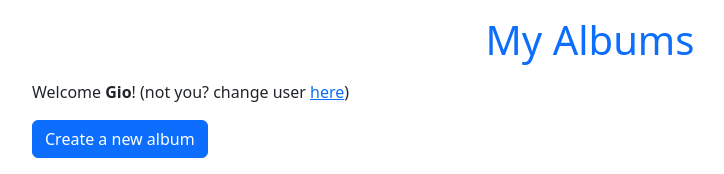
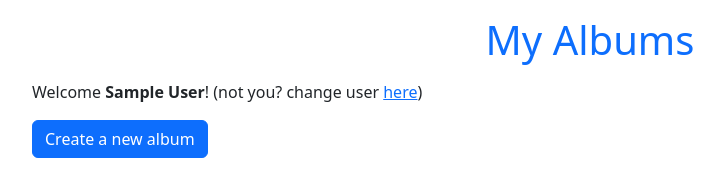
Before and after one commit to lope0216/algonquin-media, a PHP site: page /pages/myAlbums.php in a window 1280 px wide. Shown: the part 66-240 px from the top of the page, without its empty margins (50-774 px from the left). Run offline with PHP 8.4, Linux system fonts and the light colour scheme; the visitor is signed in with stand-in values (Sample User, id 1); data comes from the database, SQL or seed files in the repository; data that the repository does not hold is empty; some libraries are stand-ins or nearby versions.

Commit message:
feat: read user name from session

```diff
--- a/pages/myAlbums.php
+++ b/pages/myAlbums.php
@@ -11,7 +11,7 @@ session_start();
 
 $albumModel = new AlbumModel();
 $pictureModel = new PictureModel();
-$user = ['name' => 'Gio']; //$_SESSION['student'];
+$user = $_SESSION['UserName'];
 $accessibilityModes = $albumModel->getAccessibilityModes();
 
 if (isFromSubmit()) {
@@ -58,7 +58,7 @@ function isFromSubmit() {
   <main class="container">
 
     <h1 class="text-primary text-center my-3">My Albums</h1>
-    <p>Welcome <b><?= $user['name'] ?></b>! (not you? change user <a href="/pages/logout.php">here</a>)</p>
+    <p>Welcome <b><?= $user ?></b>! (not you? change user <a href="/pages/logout.php">here</a>)</p>
     <a href="addAlbum.php" class="btn btn-primary mb-3">Create a new album</a>
 
     <form action="<?= htmlspecialchars($_SERVER['PHP_SELF']); ?>" method="post">
```
